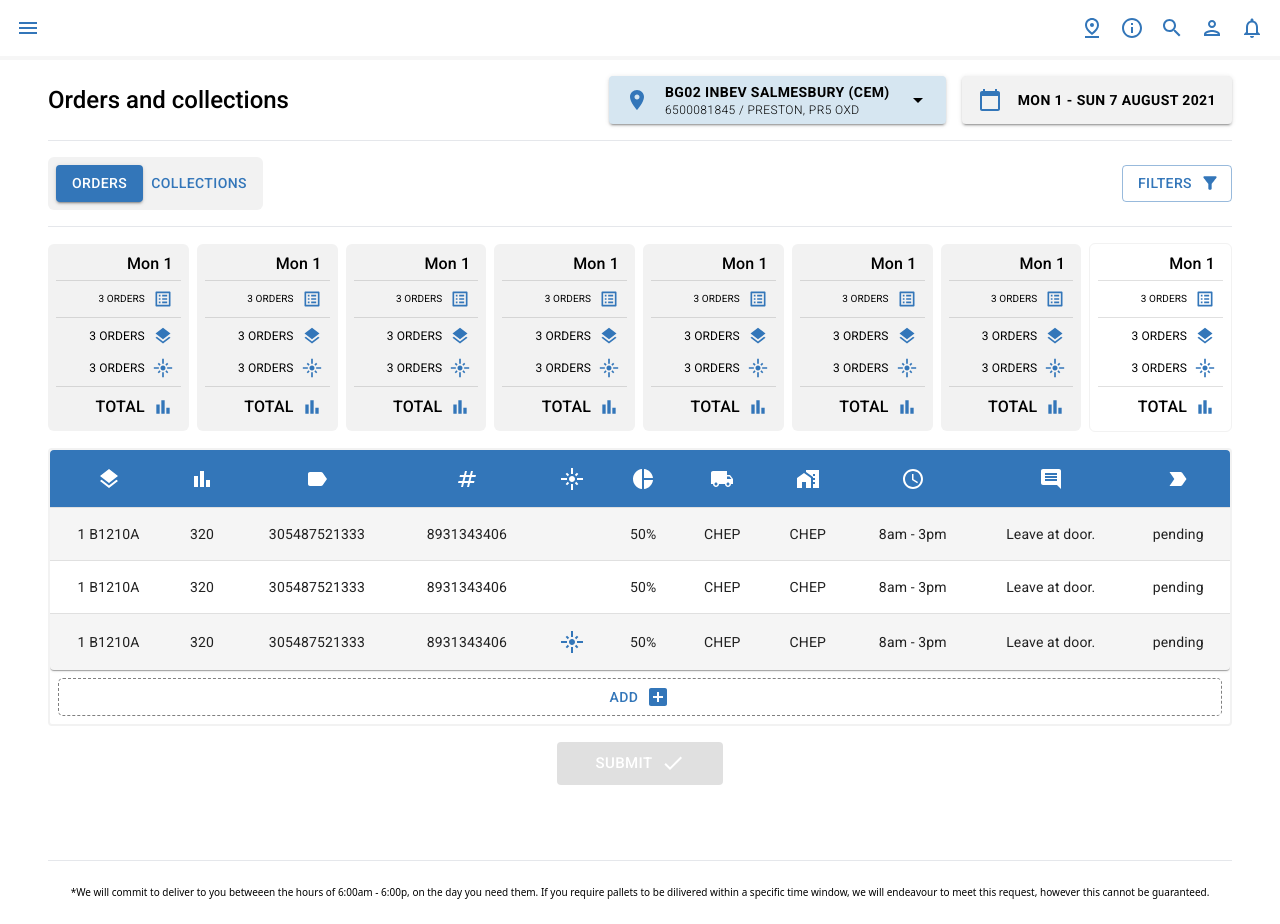
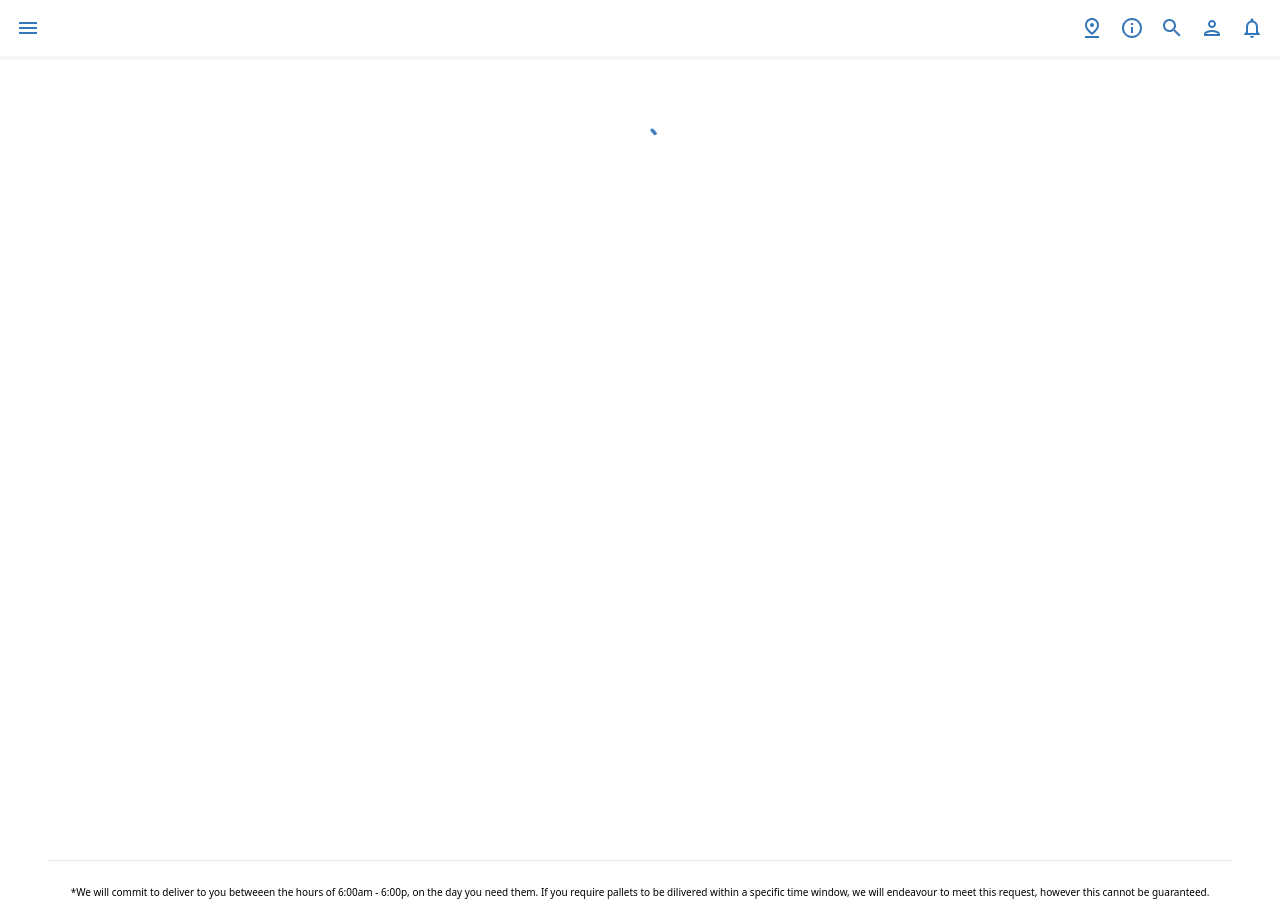
Before and after one commit to DevRahimi/goresponsive-project, a React (Vite) app: page / in a window 1280 px wide. Built offline with nearby package versions, Linux system fonts and the light colour scheme.

Commit message:
Built circular loading spinner component

```diff
--- /dev/null
+++ b/src/components/LoadingSpinner.tsx
@@ -0,0 +1,21 @@
+import { Box, CircularProgress } from '@mui/material';
+
+interface LoadingSpinnerProps {
+	isLoading: boolean;
+}
+
+const LoadingSpinner = ({ isLoading }: LoadingSpinnerProps) => {
+	return (
+		<>
+			{isLoading && (
+				<div className="flex justify-center">
+					<Box sx={{ display: 'flex' }}>
+						<CircularProgress />
+					</Box>
+				</div>
+			)}
+		</>
+	);
+};
+
+export default LoadingSpinner;
--- a/src/components/MainContent.tsx
+++ b/src/components/MainContent.tsx
@@ -5,15 +5,26 @@ import WeekDataCard from './dataSection/WeekDataCard';
 import DataTable from './dataSection/DataTable';
 import Button from '@mui/material/Button';
 import CheckIcon from '@mui/icons-material/Check';
+import LoadingSpinner from './LoadingSpinner';
+// import useData from '../hooks/useData';
 
 const MainContent = () => {
+	// const { chepData, error, isLoading } = useData();
+
+	const isLoading = true;
+
 	return (
 		<main className="min-h-screen py-4 flex flex-col gap-4">
+			<div className="pt-12">
+				<LoadingSpinner isLoading={isLoading} />
+			</div>
+
+			{!isLoading && (
+				<>
 					<HeaderContent />
 					<hr />
 					<Filter />
 					<hr />
-
 					{/* DataSection */}
 					<div className="flex flex-col justify-center gap-4">
 						<div className="flex items-center justify-between gap-2">
@@ -35,6 +46,8 @@ const MainContent = () => {
 							</Button>
 						</div>
 					</div>
+				</>
+			)}
 		</main>
 	);
 };
```
Lines whose indentation alone changed are shown as unchanged.
